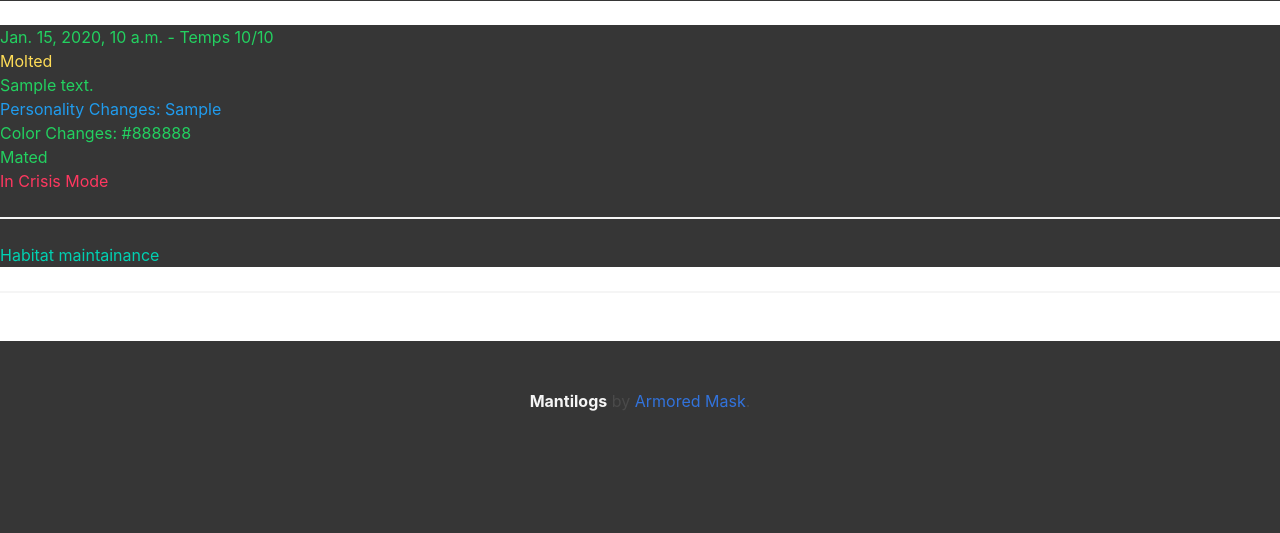
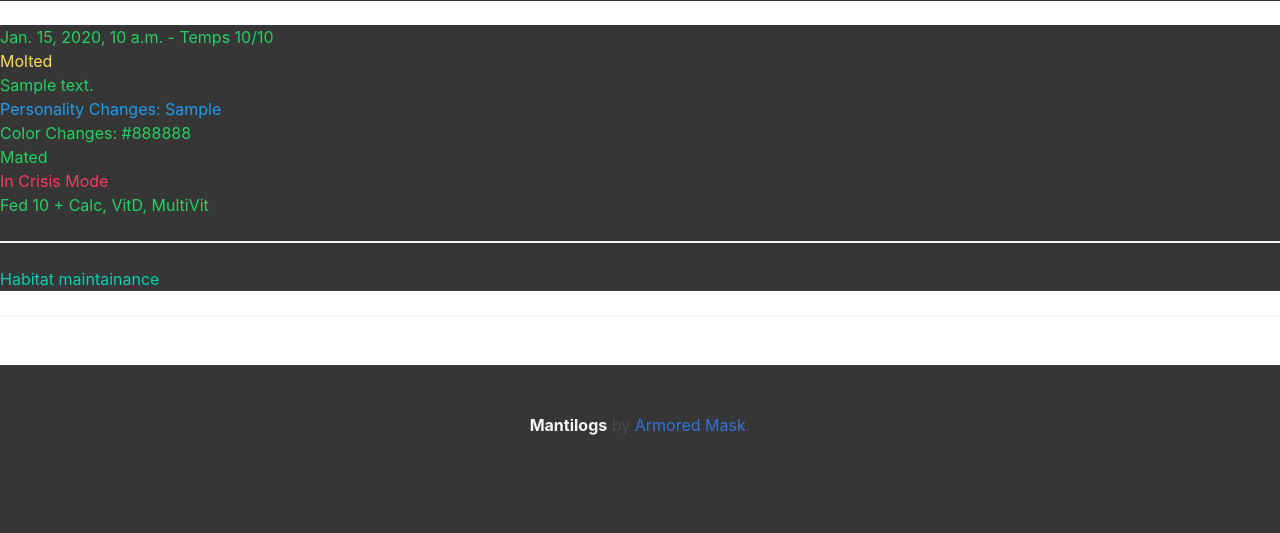
Before and after one commit to RowingWolfe/mantilogs2, a Django app: template mantilogs/mantis_profiles/templates/gecko_profile.html in a window 1280 px wide. Shown: the part 863-1396 px from the top of the page. Before the commit the page ends 1274 px from the top, so only its background shows below. Run offline with Django 3.2, Linux system fonts and the light colour scheme; tables that the repository leaves empty hold one stand-in row (values such as "Sample post"); the template is opened without the code that fills it: values that come from a table or form of the project are taken from there, most other values are stand-ins (such as "Sample title", 1, 10 or a date in 2020); parts of the project's set-up code (start-up, migrations or seed data) failed here and were passed over.

Commit message:
Fixed bug in profile log display, should be fed_today not fed

```diff
--- a/mantilogs/mantis_profiles/templates/gecko_profile.html
+++ b/mantilogs/mantis_profiles/templates/gecko_profile.html
@@ -124,7 +124,7 @@ July 8, 2020-->
               <p>Produced {{ log.number_eggs_produced }} eggs</p>
             {% endif %}
             <hr\>
-            {% if log.fed %}
+            {% if log.fed_today %}
            <h3 class="has-text-success">Fed {{ log.amount_fed }} + Calc, VitD, MultiVit</h3>
             {% if log.calcium_fortified %}
               <p>Calcium</p>
```
